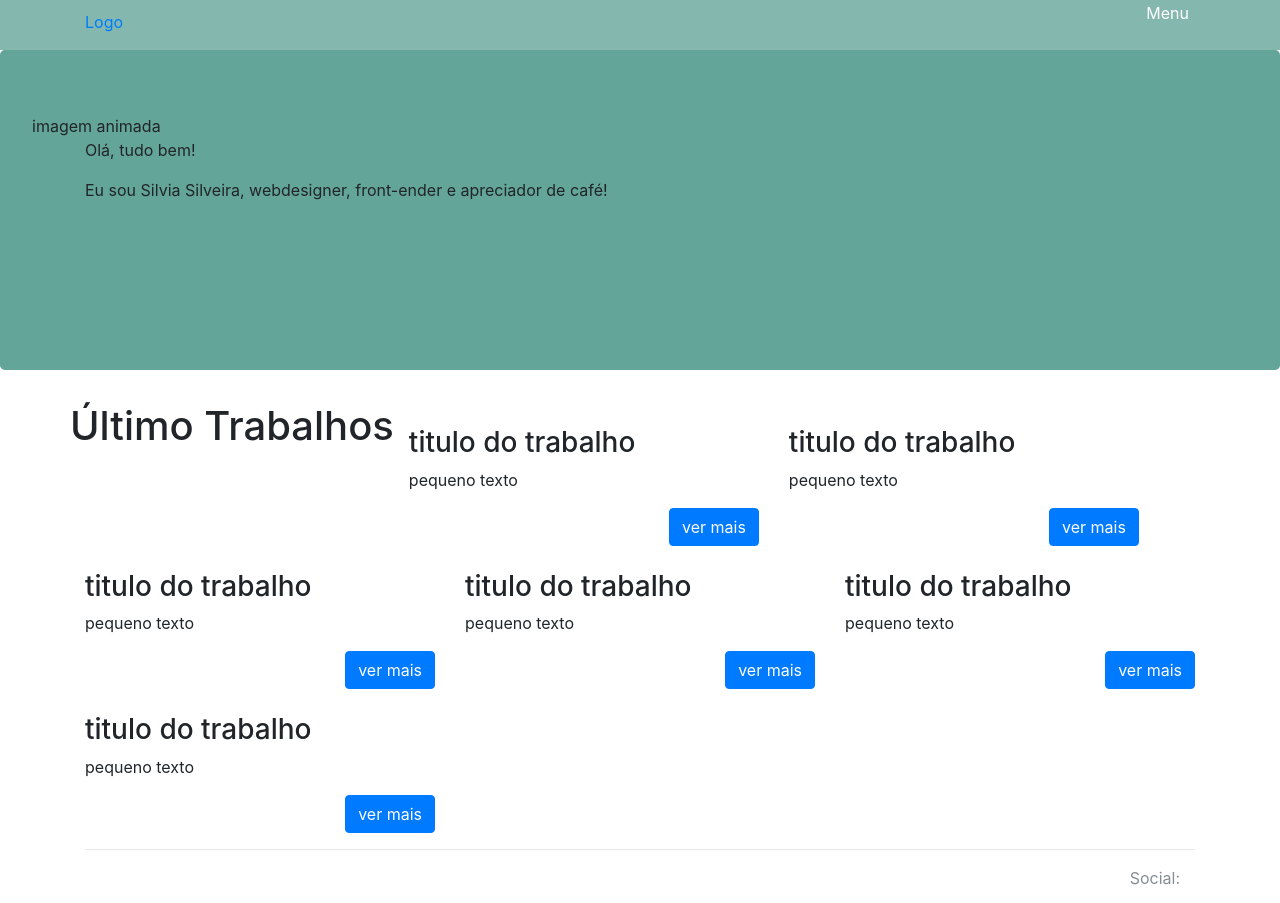
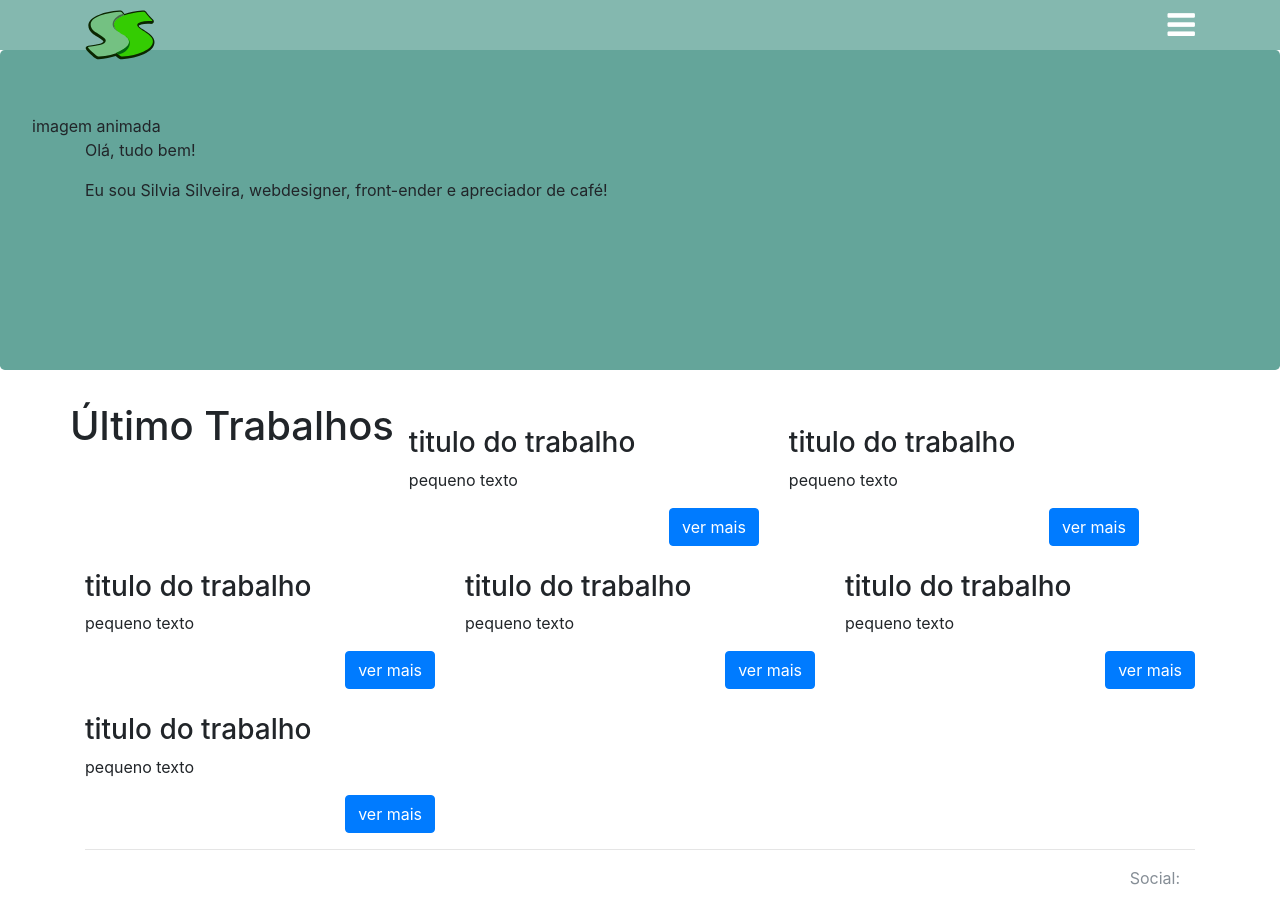
Before and after one commit to abiliojunior/CourseFrontEndModerno, a website: page src/index.html in a window 1280 px wide. Drawn offline with Linux system fonts and the light colour scheme.

Commit message:
inicio do desenvolvimento do menu de navegacao

```diff
--- a/src/index.html
+++ b/src/index.html
@@ -13,9 +13,15 @@
 
 <nav class="header-nav">
     <div class="container">
-        <a href="index.html" class="header-nav__logo">Logo</a>
+        <a href="index.html" class="header-nav__logo">
+            <img src="imagens/logo.svg" alt="logotipo"/>
+        </a>
         <button class="header-nav__hamburgger" type="button">
-            <div class="header-nav__hamburggerParties">Menu</div>
+            <div class="header-nav__hamburggerParties">
+                <span class="sr-only">Menu</span>
+                <i class="fa fa-bars" aria-hidden="true"></i>
+
+            </div>
         </button>
         <ul class="header-nav__menu">
             <li><a href="#">Portifolio</a></li>
--- a/src/sass/_partials/_header-nav.scss
+++ b/src/sass/_partials/_header-nav.scss
@@ -4,7 +4,11 @@
 
     .js &{
         height: $h;
-        overflow: hidden;
+
+
+        .container{
+            height: 100%;
+        }
 
     }
 
@@ -14,6 +18,12 @@
         height: $h;
         position: relative;
         top: 10px;
+        z-index: 10;
+
+        img{
+            max-width: 100%;
+            height: 100%;
+        }
 
     }
 
@@ -27,6 +37,8 @@
             border: none;
             background: transparent;
             color: white;
+            font-size: 2em;
+            padding: 0;
 
             &:hover, &:focus{
                 background: lighten($main-color, 5%);
@@ -46,9 +58,17 @@
             border-top: 1px solid darken($main-color, 10%);
             padding: 1em;
             &:hover{
-                background: darken($main-color, 8%)
+                background: darken($main-color, 8%);
             }
 
+        }
+
+        .js &{
+            display: none;
+        }
+
+        .menu-oponned &{
+            display: block;
         }
 
 
```
Also changed, not shown: src/css/main.css.
